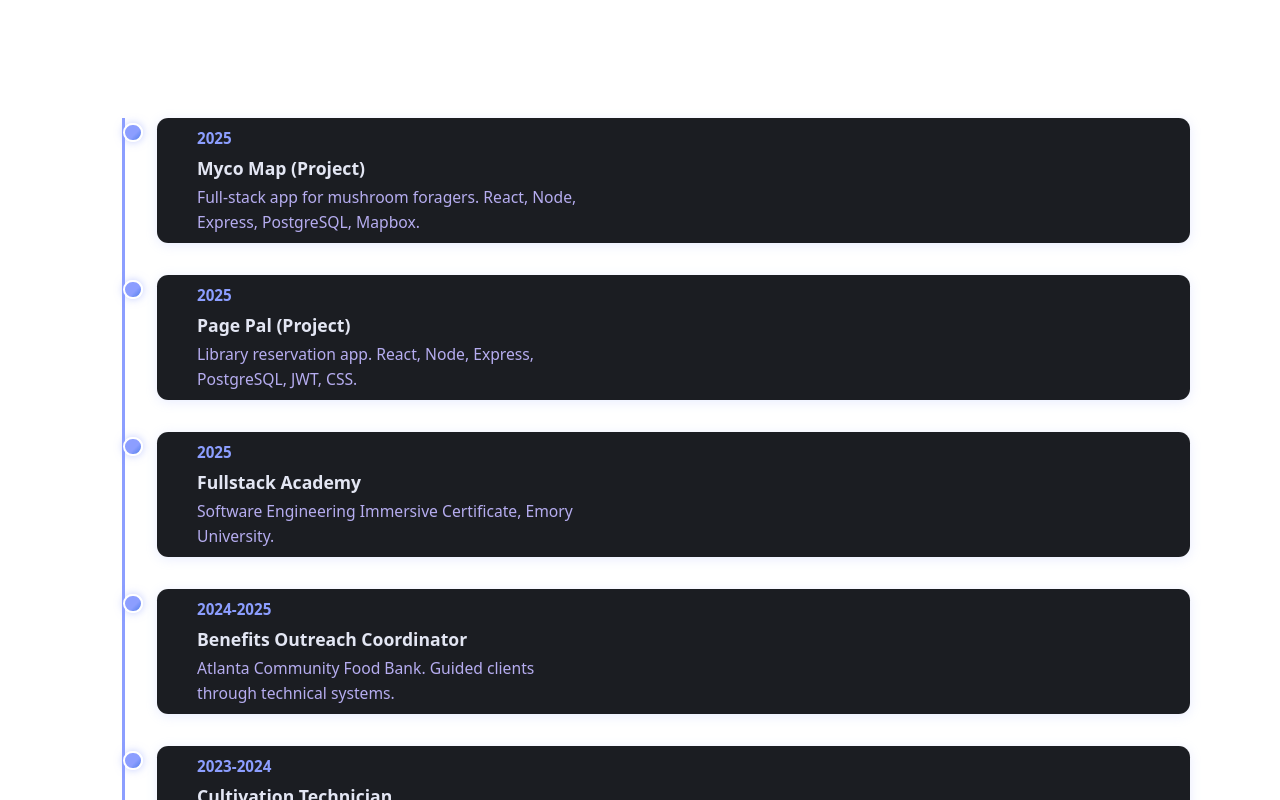
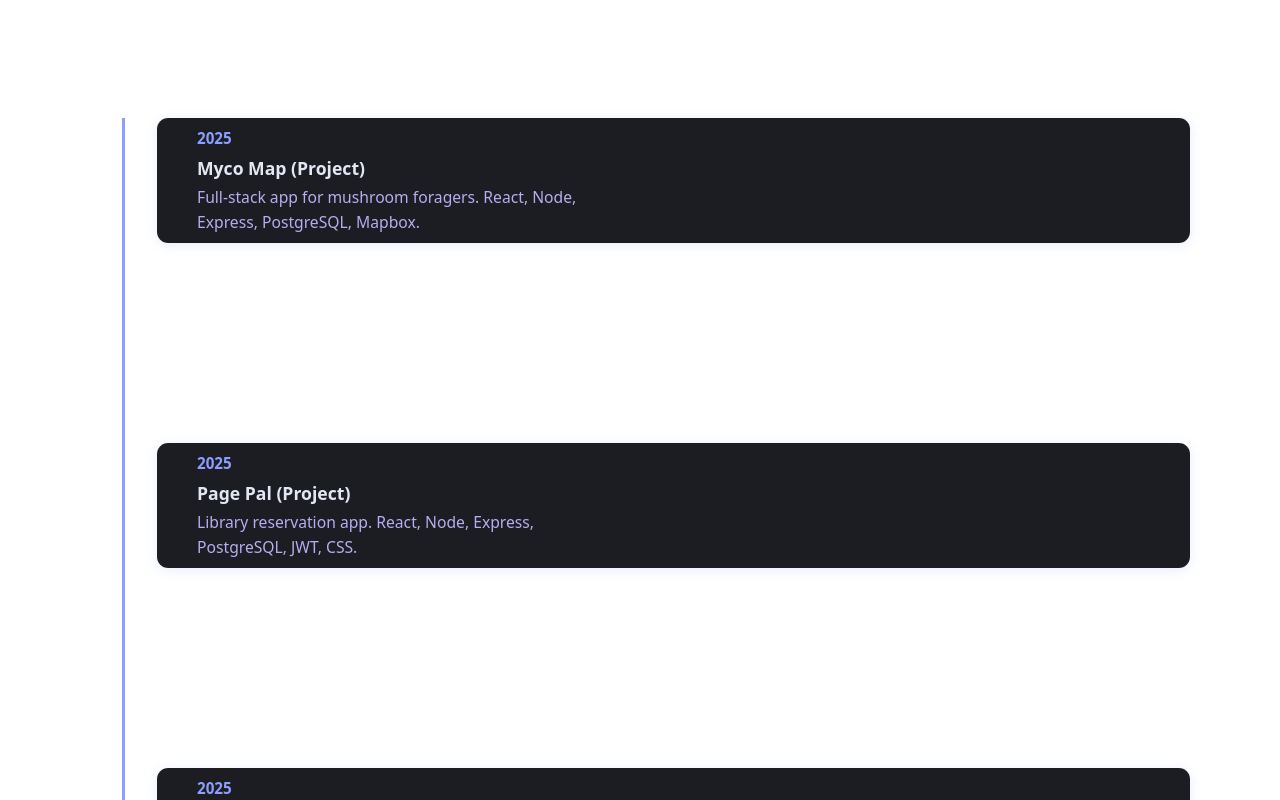
Before and after one commit to MajerAsh/AMajerWebsite, a React (Vite) app: page / in a window 1280 px wide. Shown: the part 3620-4420 px from the top of the page. Built offline with nearby package versions, Linux system fonts and the light colour scheme.

Commit message:
sticky timeline almost good at 40px overlap

```diff
--- a/src/components/Timeline.jsx
+++ b/src/components/Timeline.jsx
@@ -98,16 +98,16 @@ export default function Timeline() {
             key={idx}
             style={{
               position: "sticky",
-              top: `${idx * 120}px`, // 120px per event for visible gap
+              top: `${idx * 40}px`, // 120px per event for visible gap
               zIndex: 10 + idx,
-              marginBottom: "32px", // positive gap between cards
+              marginBottom: "200px", // positive gap between cards
               boxShadow: "0 2px 12px #8c9eff33",
               borderRadius: "0.7rem",
               background: "rgba(18,20,26,0.96)",
               transition: "box-shadow 0.2s",
             }}
           >
-            <div className="timeline-dot" />
+            {/* Removed timeline bullet point */}
             <div className="timeline-content">
               <div className="timeline-date">{event.date}</div>
               <div className="timeline-title">{event.title}</div>
```
